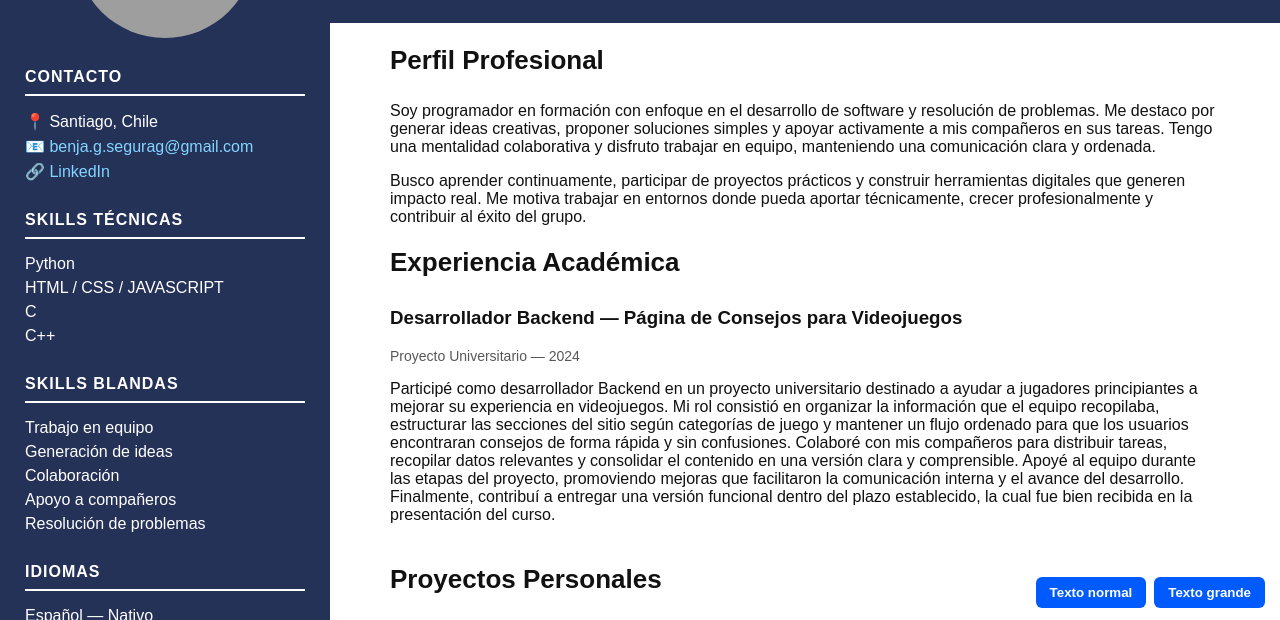
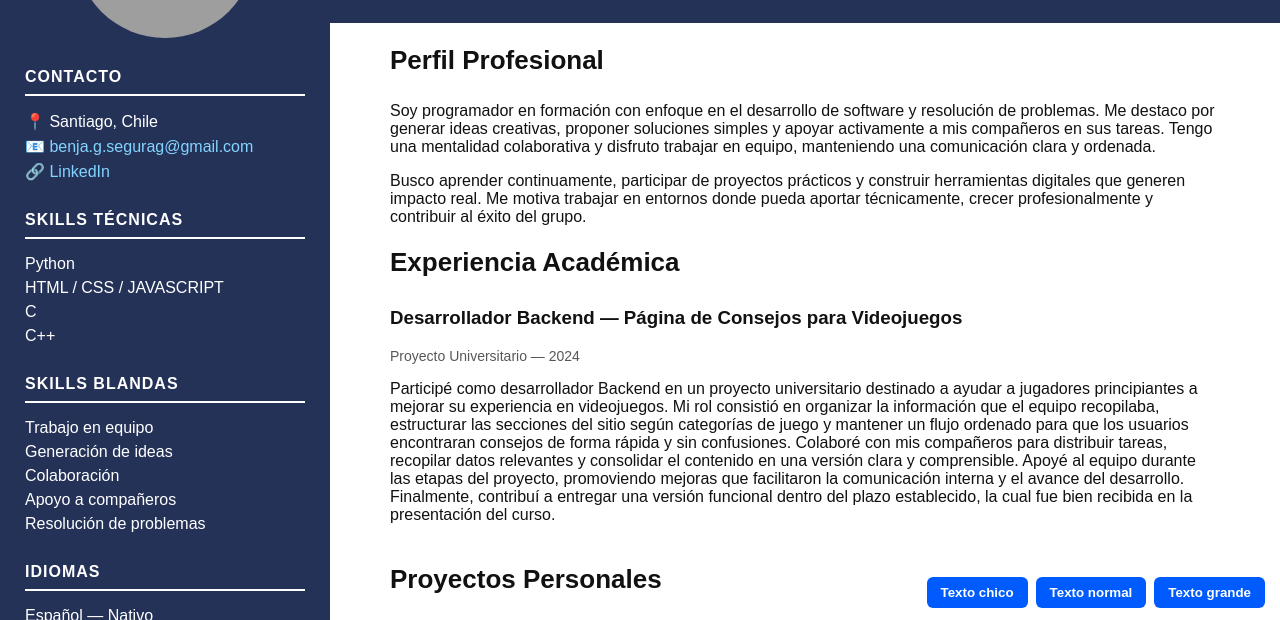
Before and after one commit to chardddd/chardddd.github.io, a plain HTML site: page index.html in a window 1280 px wide. Shown: the part 177-797 px from the top of the page. Drawn offline with Linux system fonts and the light colour scheme; grey boxes are pictures that could not be loaded.

Commit message:
Update index.html

```diff
--- a/index.html
+++ b/index.html
@@ -119,6 +119,7 @@
 
 <!-- Controles inclusivos -->
 <div class="controls">
+    <button onclick="document.body.style.fontSize='16px'">Texto chico</button>
     <button onclick="document.body.style.fontSize='18px'">Texto normal</button>
     <button onclick="document.body.style.fontSize='20px'">Texto grande</button>
 </div>
```
